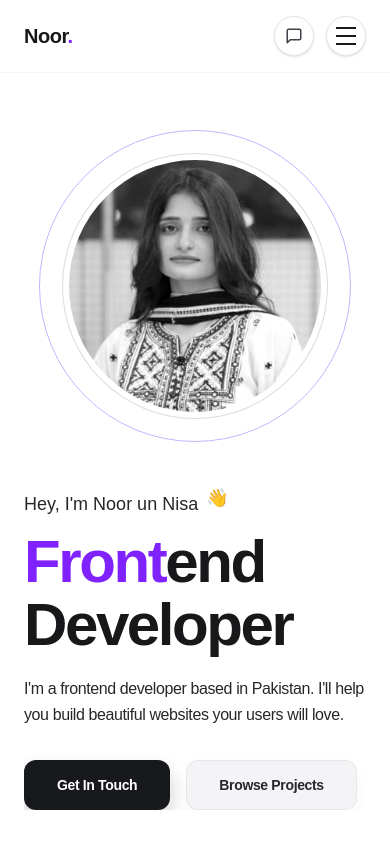
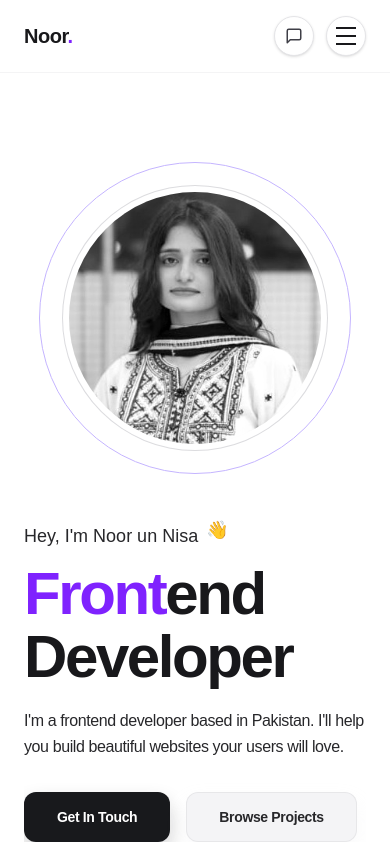
Before and after one commit to noorsw69/MyPortfolio, a Next.js app: page / in a window 390 px wide. Shown: the top 844 px of the page. Built offline with nearby package versions, Linux system fonts and the light colour scheme.

Commit message:
Updated spacing

```diff
--- a/app/page.tsx
+++ b/app/page.tsx
@@ -10,26 +10,14 @@ export default function Home() {
     <main className="bg-white min-h-screen w-full flex flex-col overflow-x-hidden">
       <Navbar />
 
-      {/*
-        1. Full Screen Wrapper for Hero
-        This wrapper expands across the full width of the screen, completely occupying
-        100% of the viewport height (h-screen). This forms an unbreachable barrier
-        that forces the Projects component down.
-      */}
-      <div className="w-full h-screen block relative">
+
+      <div className="w-full relative">
         <Hero />
       </div>
-
-      {/*
-        2. Clean Section Divider & Top Padding for Projects
-        Adding pt-24 ensures that when the user scrolls down, the "Projects." heading
-        has beautiful, premium breathing room from the top of the browser window.
-      */}
       <div id="projects" className="pt-24 clear-both block w-full bg-white">
         <Projects />
       </div>
 
-      {/* Other sections follow naturally */}
       <AboutSummary />
       <Skills />
       <Contact />
--- a/components/Hero.tsx
+++ b/components/Hero.tsx
@@ -5,7 +5,7 @@ export default function Hero() {
   return (
     <section
       id="hero"
-      className="h-screen w-full flex items-center justify-center bg-white text-zinc-900 px-6 sm:px-16 pt-8 relative"
+      className="h-screen w-full flex items-center justify-center bg-white text-zinc-900 px-6 sm:px-16 pt-24 md:pt-8 relative"
     >
       <div className="grid grid-cols-1 lg:grid-cols-12 gap-12 items-center w-full max-w-7xl mx-auto overflow-hidden">
 
```
